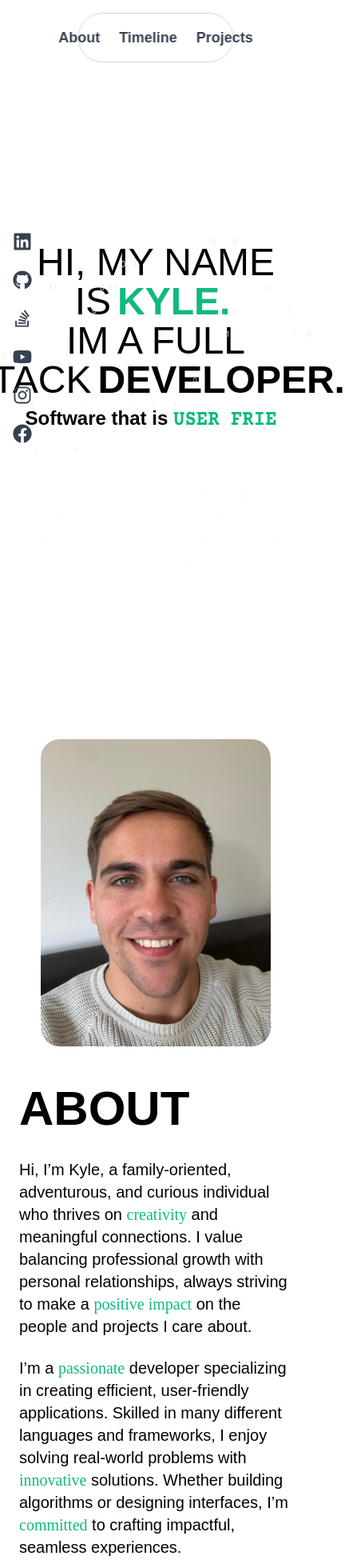
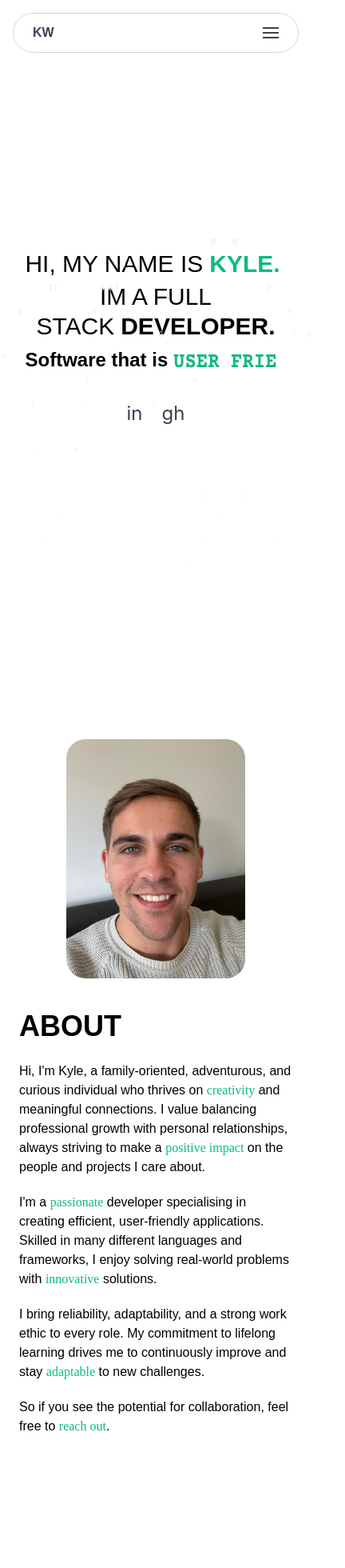
Before and after one commit to KyleJamesWestran/kylejameswestran.github.io, a React (Create React App) app: page / in a window 390 px wide. Shown: the top 1960 px of the page at 80% size, 432 px wide, since content can reach past the window. Built offline with nearby package versions, Linux system fonts and the light colour scheme; a web font is replaced by a local one.

Commit message:
Mobile responsive fixes: nav hamburger menu, hero text, about, projects

```diff
--- a/src/App.jsx
+++ b/src/App.jsx
@@ -6,8 +6,6 @@ import Navigation from "./assets/components/Navigation";
 import About from "./components/About";
 import Timeline from "./components/Timeline";
 import Projects from "./components/Projects";
-
-import { FaLinkedin, FaGithub, FaStackOverflow, FaInstagram, FaFacebook, FaYoutube  } from "react-icons/fa";
 import Socials from "./assets/components/Socials";
 
 function App() {
@@ -15,54 +13,54 @@ function App() {
 
   useEffect(() => {
     const mediaQuery = window.matchMedia("(prefers-color-scheme: dark)");
-
     const initialMode = mediaQuery.matches;
     setIsDarkMode(initialMode);
-
     document.documentElement.classList.toggle("dark", initialMode);
-
     const onChange = (e) => {
       setIsDarkMode(e.matches);
       document.documentElement.classList.toggle("dark", e.matches);
     };
-
     mediaQuery.addEventListener("change", onChange);
-
-    return () => {
-      mediaQuery.removeEventListener("change", onChange);
-    };
+    return () => mediaQuery.removeEventListener("change", onChange);
   }, []);
 
   return (
     <div className={`App ${isDarkMode ? "dark" : ""}`}>
       <Navigation />
+      {/* Hide socials on mobile to avoid overlap */}
+      <div className="hidden md:block">
         <Socials />
+      </div>
 
-        <div className="flex items-center justify-center flex-col w-screen h-screen text-center">
+      <div className="flex items-center justify-center flex-col w-screen h-screen text-center px-6">
         <div className="absolute inset-0 z-0">
           <Raindrops />
         </div>
-          <p className="text-5xl">
+        <p className="text-3xl md:text-5xl">
           <span className="outlined-font mr-2">HI, MY NAME IS</span>
           <span className="filled-font mr-2 text-emerald-500">KYLE.</span>
         </p>
-
-          <p className="text-5xl">
+        <p className="text-3xl md:text-5xl mt-1">
           <span className="outlined-font mr-2">IM A FULL STACK</span>
           <span className="filled-font">DEVELOPER.</span>
         </p>
+        <TypingText />
 
-          <TypingText />
+        {/* Social icons row on mobile */}
+        <div className="flex md:hidden gap-6 mt-8 z-10">
+          {[
+            { href: "https://www.linkedin.com/in/kyle-westran-54ab78229/", icon: "in" },
+            { href: "https://github.com/KyleJamesWestran", icon: "gh" },
+          ].map(s => (
+            <a key={s.href} href={s.href} target="_blank" rel="noopener noreferrer"
+              className="text-2xl text-gray-700 hover:text-emerald-500 transition">{s.icon}</a>
+          ))}
+        </div>
       </div>
 
       <About />
-
       <Timeline />
-
-        {/* <Skills /> */}
-
       <Projects />
-
     </div>
   );
 }
--- a/src/assets/components/Navigation.jsx
+++ b/src/assets/components/Navigation.jsx
@@ -2,29 +2,23 @@ import React, { useEffect, useState } from "react";
 
 const Navigation = () => {
   const [activeSection, setActiveSection] = useState("");
+  const [menuOpen, setMenuOpen] = useState(false);
 
   useEffect(() => {
     const handleScroll = () => {
       const sections = ["about", "timeline", "projects"];
       let current = "";
-
       for (const section of sections) {
         const el = document.getElementById(section);
         if (el) {
           const rect = el.getBoundingClientRect();
-          if (rect.top <= 100 && rect.bottom >= 100) {
-            current = section;
-            break;
+          if (rect.top <= 100 && rect.bottom >= 100) { current = section; break; }
         }
       }
-      }
-
       setActiveSection(current);
     };
-
     window.addEventListener("scroll", handleScroll, { passive: true });
-    handleScroll(); // initial call
-
+    handleScroll();
     return () => window.removeEventListener("scroll", handleScroll);
   }, []);
 
@@ -35,25 +29,42 @@ const Navigation = () => {
   ];
 
   return (
-    <nav className="fixed top-4 left-1/2 transform -translate-x-1/2 z-50 w-1/2 bg-white/80 px-8 py-4 rounded-full flex justify-center gap-6 items-center border border-gray-300 backdrop-blur-sm">
+    <nav className="fixed top-4 left-1/2 transform -translate-x-1/2 z-50 bg-white/80 px-6 py-3 rounded-full border border-gray-300 backdrop-blur-sm"
+      style={{ width: "calc(100% - 32px)", maxWidth: 480 }}>
+      {/* Desktop */}
+      <div className="hidden md:flex justify-center gap-6 items-center">
         {navItems.map(({ href, label }) => {
-        const section = href.replace("#", "");
-        const isActive = activeSection === section;
-
+          const isActive = activeSection === href.replace("#", "");
           return (
-          <a
-            key={href}
-            href={href}
-            className={`text-lg main-font font-bold transition ${
-              isActive
-                ? "text-emerald-500"
-                : "text-gray-700 hover:text-emerald-600"
-            }`}
-          >
+            <a key={href} href={href}
+              className={`text-lg main-font font-bold transition ${isActive ? "text-emerald-500" : "text-gray-700 hover:text-emerald-600"}`}>
               {label}
             </a>
           );
         })}
+      </div>
+      {/* Mobile */}
+      <div className="flex md:hidden justify-between items-center">
+        <span className="main-font font-bold text-gray-700">KW</span>
+        <button onClick={() => setMenuOpen(o => !o)} className="text-gray-700 focus:outline-none">
+          <div className="w-5 h-0.5 bg-gray-700 mb-1" />
+          <div className="w-5 h-0.5 bg-gray-700 mb-1" />
+          <div className="w-5 h-0.5 bg-gray-700" />
+        </button>
+      </div>
+      {menuOpen && (
+        <div className="md:hidden flex flex-col gap-3 mt-3 pb-1">
+          {navItems.map(({ href, label }) => {
+            const isActive = activeSection === href.replace("#", "");
+            return (
+              <a key={href} href={href} onClick={() => setMenuOpen(false)}
+                className={`text-base main-font font-bold transition text-center py-1 ${isActive ? "text-emerald-500" : "text-gray-700"}`}>
+                {label}
+              </a>
+            );
+          })}
+        </div>
+      )}
     </nav>
   );
 };
--- a/src/components/About.jsx
+++ b/src/components/About.jsx
@@ -1,49 +1,30 @@
-// About.js
 import React from "react";
 
 const About = () => {
   return (
-    <section
-      id="about"
-      className="w-full min-h-screen px-6 md:px-20 py-20 flex flex-col md:flex-row items-center gap-12 bg-white text-primary"
-    >
-      {/* Image Section */}
+    <section id="about" className="w-full min-h-screen px-6 md:px-20 py-20 flex flex-col md:flex-row items-center gap-10 bg-white text-primary">
       <div className="w-full md:w-1/2 flex justify-center">
-        <img
-          src="/images/Kyle.jpeg"
-          alt="Kyle Westran"
-          className="rounded-3xl w-72 h-auto md:w-96 md:h-auto object-cover"
-        />
+        <img src="/images/Kyle.jpeg" alt="Kyle Westran"
+          className="rounded-3xl w-56 h-auto md:w-96 object-cover" />
       </div>
-
-      {/* Text Section */}
       <div className="w-full md:w-1/2">
-        <h2 className="text-6xl font-bold mb-8 main-font">ABOUT</h2>
-
-        <p className="text-xl mb-6 main-font">
-          Hi, I’m Kyle, a family-oriented, adventurous, and curious individual who thrives on{" "}
+        <h2 className="text-4xl md:text-6xl font-bold mb-6 main-font">ABOUT</h2>
+        <p className="text-base md:text-xl mb-5 main-font">
+          Hi, I'm Kyle, a family-oriented, adventurous, and curious individual who thrives on{" "}
           <span className="fancy-font text-emerald-500">creativity</span> and meaningful connections. I value balancing
           professional growth with personal relationships, always striving to make a{" "}
           <span className="fancy-font text-emerald-500">positive impact</span> on the people and projects I care about.
         </p>
-
-        <p className="text-xl mb-6 main-font">
-          I’m a <span className="fancy-font text-emerald-500">passionate</span> developer specializing in creating efficient,
+        <p className="text-base md:text-xl mb-5 main-font">
+          I'm a <span className="fancy-font text-emerald-500">passionate</span> developer specialising in creating efficient,
           user-friendly applications. Skilled in many different languages and frameworks, I enjoy solving
-          real-world problems with <span className="fancy-font text-emerald-500">innovative</span> solutions. Whether building
-          algorithms or designing interfaces, I’m <span className="fancy-font text-emerald-500">committed</span> to crafting
-          impactful, seamless experiences.
+          real-world problems with <span className="fancy-font text-emerald-500">innovative</span> solutions.
         </p>
-
-        <p className="text-xl mb-6 main-font">
-          I bring reliability, adaptability, and a strong work ethic to every role. I excel in both teamwork
-          and independent tasks, delivering quality results while fostering a{" "}
-          <span className="fancy-font text-emerald-500">positive</span> work environment. My commitment to lifelong learning
-          drives me to continuously improve my skills and stay <span className="fancy-font text-emerald-500">adaptable</span>{" "}
-          to new challenges.
+        <p className="text-base md:text-xl mb-5 main-font">
+          I bring reliability, adaptability, and a strong work ethic to every role. My commitment to lifelong learning
+          drives me to continuously improve and stay <span className="fancy-font text-emerald-500">adaptable</span> to new challenges.
         </p>
-
-        <p className="text-xl main-font">
+        <p className="text-base md:text-xl main-font">
           So if you see the potential for collaboration, feel free to{" "}
           <span className="fancy-font text-emerald-500">reach out</span>.
         </p>
--- a/src/components/Projects.jsx
+++ b/src/components/Projects.jsx
@@ -1,108 +1,56 @@
-import React from "react";
+import React, { useState } from "react";
 import { FaMobile, FaRobot, FaGlobe, FaGithub, FaClock, FaServer, FaPrint } from "react-icons/fa";
 import { FaComputer } from "react-icons/fa6";
 
 const projects = [
-
-    {
-        icon: <FaRobot />,
-        title: "Forkast",
-        description:
-            "Forkast is a machine learning platform tailored for predictive analytics in sales environments. It delivers actionable insights through advanced models that forecast customer purchasing behavior, product demand, and optimal stock levels. Developed in Python using Scikit-learn and a robust suite of data science tools, Forkast empowers businesses to make smarter inventory decisions and drive strategic growth. The platform features two core models. A classification model that predicts the probability of a customer placing an order on a given day, achieving an impressive 91% accuracy. Secondly a regression model that forecasts the expected order quantity, delivering a high level of precision with a mean absolute error of just 0.2 units.Together, these models support more accurate demand planning, reduce stockouts and overstocking, and help optimize the entire supply chain.",
-        links: {
-            github: "https://github.com/KyleJamesWestran/Forkast"
-        },
-        tags: ["Python", "Sklearn", "AI", "Machine Learning", "Numpy", "Pandas", "Predictive Models"]
-    },{
-        icon: <FaClock />,
-        title: "Timeframe",
-        description:
-            "Timeframe is a Micro-SaaS application designed to streamline the creation of school timetables. Traditionally, this process can take up to a month for a single institution. Timeframe leverages algorithmic logic and automation to generate conflict-free timetables in seconds. The backend is built with Python's FastAPI and hosted on Render, while the frontend is developed with React and deployed via Vercel.",
-        links: {
-            github: "https://github.com/KyleJamesWestran/Timeframe",
-            website: "https://timeframe-beta.vercel.app/"
-        },
-        tags: ["Python", "Algorithms", "AI", "React", "Render", "Vercel"]
-    },{
-        icon: <FaServer />,
-        title: "Slinky",
-        description:
-            "Slinky is a new project currently under production. When the project is complete, it will be a comprehensive platform designed to create simple, secure, and scalable APIs from data on your local machine. Turning your local data into secure and accessible APIs, Slinky will enable developers to build applications that can interact with local data seamlessly. The platform will feature a user-friendly interface for managing data sources, generating APIs, and ensuring secure access controls. Slinky aims to simplify the process of API creation, making it accessible for developers of all skill levels.",
-        links: {
-            github: "https://github.com/KyleJamesWestran/Slinky",
-        },
-        tags: ["Python", "FastAPI", "React", "Websockets", "Integration", "APIs", "Serverless"]
-    },
-    {
-        icon: <FaComputer />,
-        title: "DIMS",
-        description:
-            "DIMS (Designed Integrated Management System) is a web-based ERP integration platform tailored for logistics and warehouse operations. My contributions included the development and enhancement of key modules such as Route Optimization, Customer Specials, and Purchase Order Management. The system improves operational efficiency and provides robust automation across departments. Technologies used include PHP, Laravel, and SQL, with frontend enhancements through jQuery and DevExtreme, and cloud integration via Azure.",
-        links: {
-            website: "https://mydimsapp.com/"
-        },
-        tags: ["PHP", "Laravel", "SQL", "JQuery", "Dev Extreme", "AI", "Automation", "Azure"]
-    },
-    {
-        icon: <FaMobile />,
-        title: "iStoreIt",
-        description:
-            "iStoreIt is a mobile inventory management application built for warehouse environments. It supports real-time tracking of serialized stock, QR code scanning, and audit trail functionality. The app is designed to function offline and synchronize with central systems once reconnected, ensuring reliability in low-connectivity settings. Developed using Flutter and Dart, it interfaces seamlessly with backend APIs for robust data integrity and automation.",
-        links: {
-        },
-        tags: ["Flutter", "Dart", "SQL", "APIs", "Mobile", "Automation", "Tracking"]
-    },
-    {
-        icon: <FaPrint />,
-        title: "Report Print Engine",
-        description:
-            "The Report Print Engine is a specialized tool designed to automate the generation and printing of reports in PDF format. It uses a Store Procedure to fetch data from a table in a SQL database and generates a PDF report using devextreme xtra reports. This tool is particularly useful for businesses that require regular report generation, such as daily sales reports, inventory audits, or financial summaries. The engine can be integrated into existing systems to streamline reporting processes and reduce manual effort.",
-        links: {
-            github: "https://github.com/KyleJamesWestran/ReportPrintEngine",
-        },
-        tags: ["C#", "Dev Extreme", "Xtra Reports", "Reporting", "SQL", "Automation", "Windows Service"]
-    },
-
+  { icon: <FaRobot />, title: "Forkast", description: "A machine learning platform for predictive analytics in sales environments. Delivers actionable insights through advanced models forecasting customer purchasing behaviour, product demand, and optimal stock levels. Built in Python using Scikit-learn — a classification model achieving 91% accuracy and a regression model with a mean absolute error of just 0.2 units.", links: { github: "https://github.com/KyleJamesWestran/Forkast" }, tags: ["Python", "Sklearn", "AI", "Machine Learning", "Numpy", "Pandas"] },
+  { icon: <FaClock />, title: "Timeframe", description: "A Micro-SaaS application that streamlines school timetable creation. What traditionally takes up to a month is reduced to seconds using algorithmic logic. Built with FastAPI and React.", links: { github: "https://github.com/KyleJamesWestran/Timeframe", website: "https://timeframe-beta.vercel.app/" }, tags: ["Python", "Algorithms", "React", "FastAPI"] },
+  { icon: <FaServer />, title: "Slinky", description: "A platform for creating simple, secure, and scalable APIs from local machine data. Turning local data into secure accessible APIs for developers of all skill levels.", links: { github: "https://github.com/KyleJamesWestran/Slinky" }, tags: ["Python", "FastAPI", "React", "Websockets", "APIs"] },
+  { icon: <FaComputer />, title: "DIMS", description: "A web-based ERP integration platform for logistics and warehouse operations. Contributed key modules including Route Optimisation, Customer Specials, and Purchase Order Management using PHP Laravel and Azure.", links: { website: "https://mydimsapp.com/" }, tags: ["PHP", "Laravel", "SQL", "jQuery", "Azure"] },
+  { icon: <FaMobile />, title: "iStoreIt", description: "A mobile inventory management app for warehouse environments supporting real-time serialised stock tracking, QR scanning, and offline sync. Built with Flutter and Dart.", links: {}, tags: ["Flutter", "Dart", "SQL", "Mobile"] },
+  { icon: <FaPrint />, title: "Report Print Engine", description: "A tool automating PDF report generation from SQL stored procedures using DevExtreme XtraReports. Runs as a Windows service for scheduled reporting.", links: { github: "https://github.com/KyleJamesWestran/ReportPrintEngine" }, tags: ["C#", "DevExtreme", "SQL", "Automation"] },
 ];
 
 const Projects = () => {
+  const [expanded, setExpanded] = useState(null);
   return (
-        <section id="projects" className="p-8 min-h-screen m-10">
-            <h2 className="text-6xl font-bold mb-8 main-font">PROJECTS</h2>
-            <div className="flex flex-col gap-8">
+    <section id="projects" className="px-4 md:px-10 py-16 min-h-screen">
+      <h2 className="text-4xl md:text-6xl font-bold mb-8 main-font">PROJECTS</h2>
+      <div className="flex flex-col gap-5">
         {projects.map((project, index) => (
-                    <div key={index} className="bg-white border-2 border-gray-100 p-6 flex flex-col transition-all duration-300 ease-in-out hover:border-emerald-300">
-                        {/* Icon, Title, Description */}
-                        <div className="flex mb-4">
-                            <div className="text-4xl text-emerald-500 mr-4">
-                                {project.icon}
-                            </div>
-                            <div>
-                                <h3 className="text-xl font-semibold mb-1 main-font">{project.title}</h3>
-                                <p className="text-gray-700 main-font">{project.description}</p>
+          <div key={index} className="bg-white border-2 border-gray-100 p-5 flex flex-col transition-all duration-300 hover:border-emerald-300">
+            <div className="flex gap-4">
+              <div className="text-3xl text-emerald-500 flex-shrink-0 mt-1">{project.icon}</div>
+              <div className="flex-1 min-w-0">
+                <h3 className="text-lg font-semibold mb-1 main-font">{project.title}</h3>
+                <p className={`text-gray-700 main-font text-sm md:text-base ${expanded === index ? "" : "line-clamp-3"}`}>
+                  {project.description}
+                </p>
+                {project.description.length > 120 && (
+                  <button onClick={() => setExpanded(expanded === index ? null : index)}
+                    className="text-emerald-500 text-sm mt-1 main-font font-semibold">
+                    {expanded === index ? "Show less" : "Read more"}
+                  </button>
+                )}
               </div>
             </div>
-
-                        {/* Links */}
-                        <div className="flex gap-4 mt-4">
+            <div className="flex gap-4 mt-4 ml-10 md:ml-12">
               {project.links.github && (
-                                <a href={project.links.github} target="_blank" rel="noopener noreferrer" className="flex items-center gap-2 text-sm text-gray-600 hover:text-black">
-                                    <FaGithub className="text-xl" /> GitHub
+                <a href={project.links.github} target="_blank" rel="noopener noreferrer"
+                  className="flex items-center gap-2 text-sm text-gray-600 hover:text-black">
+                  <FaGithub className="text-lg" /> GitHub
                 </a>
               )}
               {project.links.website && (
-                                <a href={project.links.website} target="_blank" rel="noopener noreferrer" className="flex items-center gap-2 text-sm text-gray-600 hover:text-black">
-                                    <FaGlobe className="text-xl" /> Website
+                <a href={project.links.website} target="_blank" rel="noopener noreferrer"
+                  className="flex items-center gap-2 text-sm text-gray-600 hover:text-black">
+                  <FaGlobe className="text-lg" /> Website
                 </a>
               )}
             </div>
-
-                        {/* Tags */}
-                        <div className="flex flex-wrap gap-2 mt-4">
+            <div className="flex flex-wrap gap-2 mt-4 ml-10 md:ml-12">
               {project.tags.map((tag, idx) => (
-                                <span key={idx} className="bg-emerald-500 text-white text-xs px-3 py-1 rounded-full">
-                                    {tag}
-                                </span>
+                <span key={idx} className="bg-emerald-500 text-white text-xs px-2 py-1 rounded-full">{tag}</span>
               ))}
             </div>
           </div>
```
Lines whose indentation alone changed are shown as unchanged.
